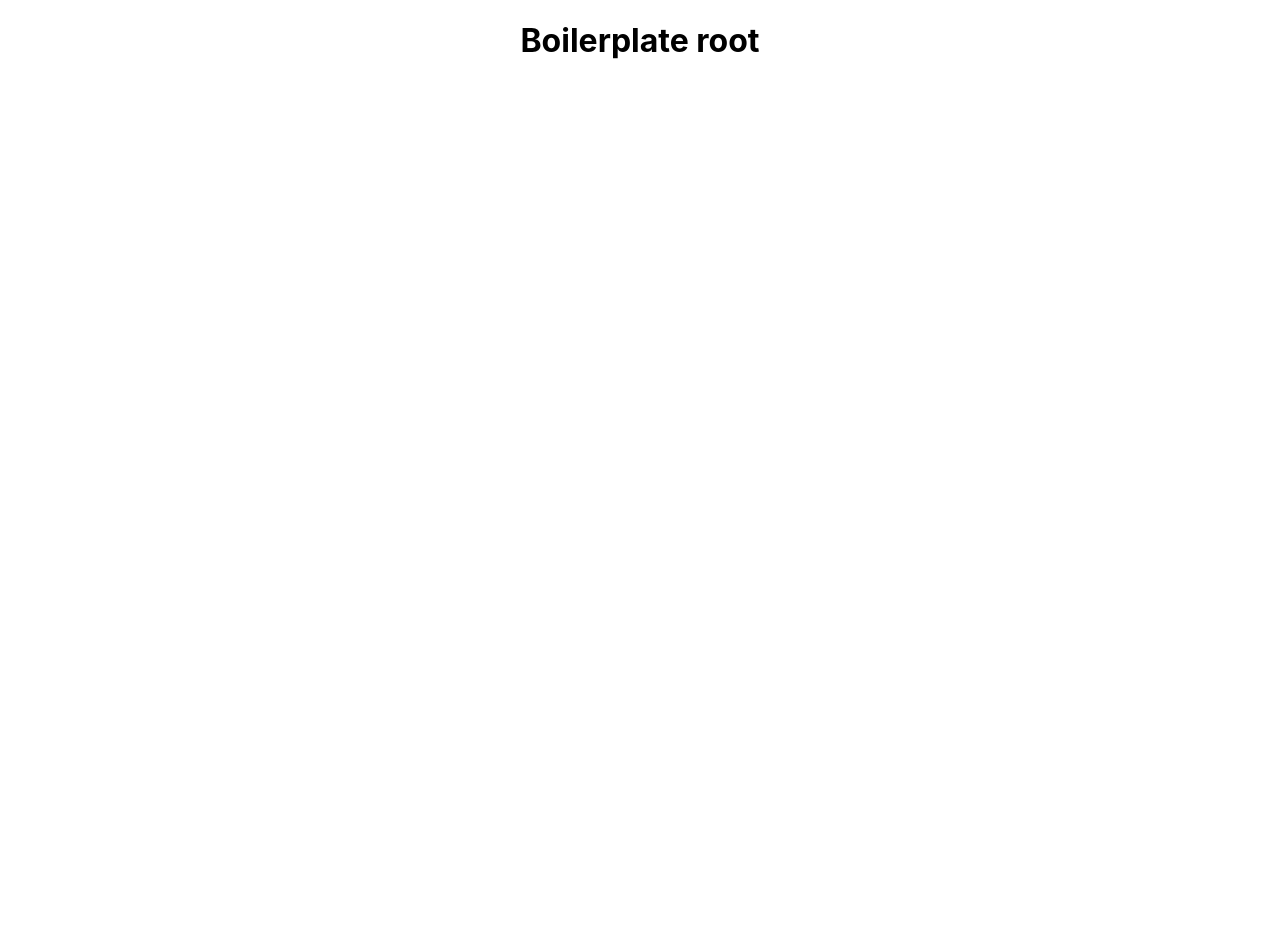
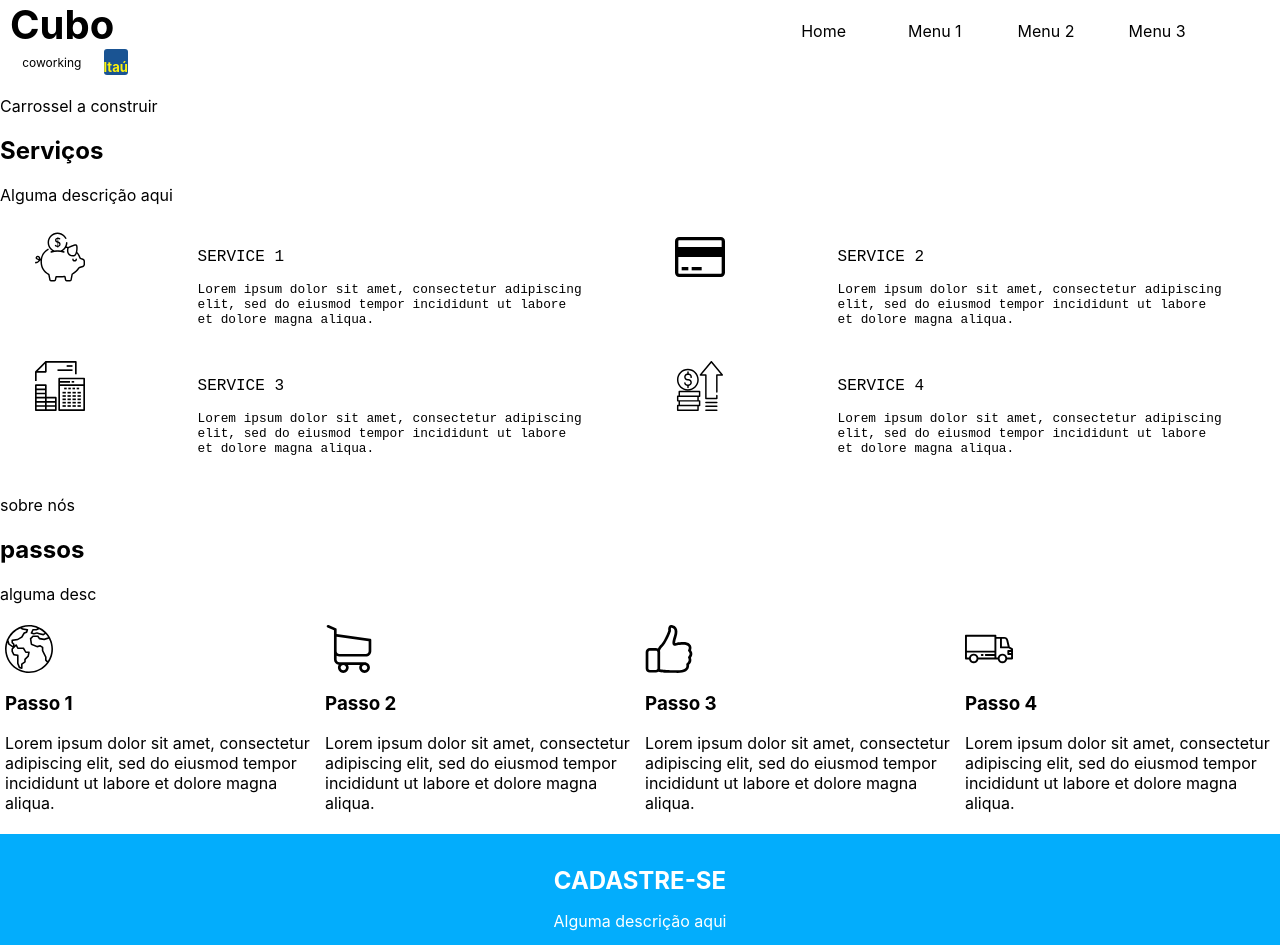
Before and after one commit to wps13/testes-frontEnd, a React (Create React App) app in the folder cubonetwork/: page / in a window 1280 px wide. Shown: the top 945 px of the page. Before the commit the page ends 800 px from the top, so only its background shows below. Built offline with nearby package versions, Linux system fonts and the light colour scheme.

Commit message:
Start building home page

```diff
--- a/cubonetwork/routes.js
+++ b/cubonetwork/routes.js
@@ -1,16 +1,14 @@
 import React from "react";
 import { HashRouter, Route, Switch } from "react-router-dom";
+
+import Home from "./src/containers/Home";
 
 // eslint-disable-next-line import/no-cycle
 
 const Routes = () => (
   <HashRouter>
     <Switch>
-      <Route
-        path="/"
-        root
-        render={() => <h1 style={{ textAlign: "center" }}>Boilerplate root</h1>}
-      />
+      <Route path="/" root component={Home} />
     </Switch>
   </HashRouter>
 );
--- /dev/null
+++ b/cubonetwork/src/containers/Home/index.jsx
@@ -0,0 +1,45 @@
+import React from "react";
+
+import Logo from "../../components/Logo";
+import MenuBar from "../../components/MenuBar";
+import ServicesArea from "../../components/ServicesArea";
+import ProcessArea from "../../components/ProcessArea";
+import SignUpForm from "../../components/SignUpForm";
+
+import "./style.scss";
+
+const Home = () => {
+  return (
+    <div>
+      <header>
+        <Logo />
+        <MenuBar />
+      </header>
+      <main>
+        <p>Carrossel a construir</p>
+      </main>
+      <section>
+        <h2>Serviços</h2>
+        <p>Alguma descrição aqui</p>
+        <ServicesArea />
+      </section>
+      <section>
+        <p>sobre nós </p>
+      </section>
+      <section>
+        <h2>passos </h2>
+        <p>alguma desc</p>
+        <ProcessArea />
+      </section>
+      <section>
+        <SignUpForm />
+      </section>
+      <section>
+        <p>Gráfico</p>
+      </section>
+      <footer>redes socias e copyright</footer>
+    </div>
+  );
+};
+
+export default Home;
--- /dev/null
+++ b/cubonetwork/src/containers/Home/style.scss
@@ -0,0 +1,5 @@
+header {
+  display: grid;
+  grid-template-columns: 3fr 2fr;
+  grid-template-rows: 80px;
+}
```
